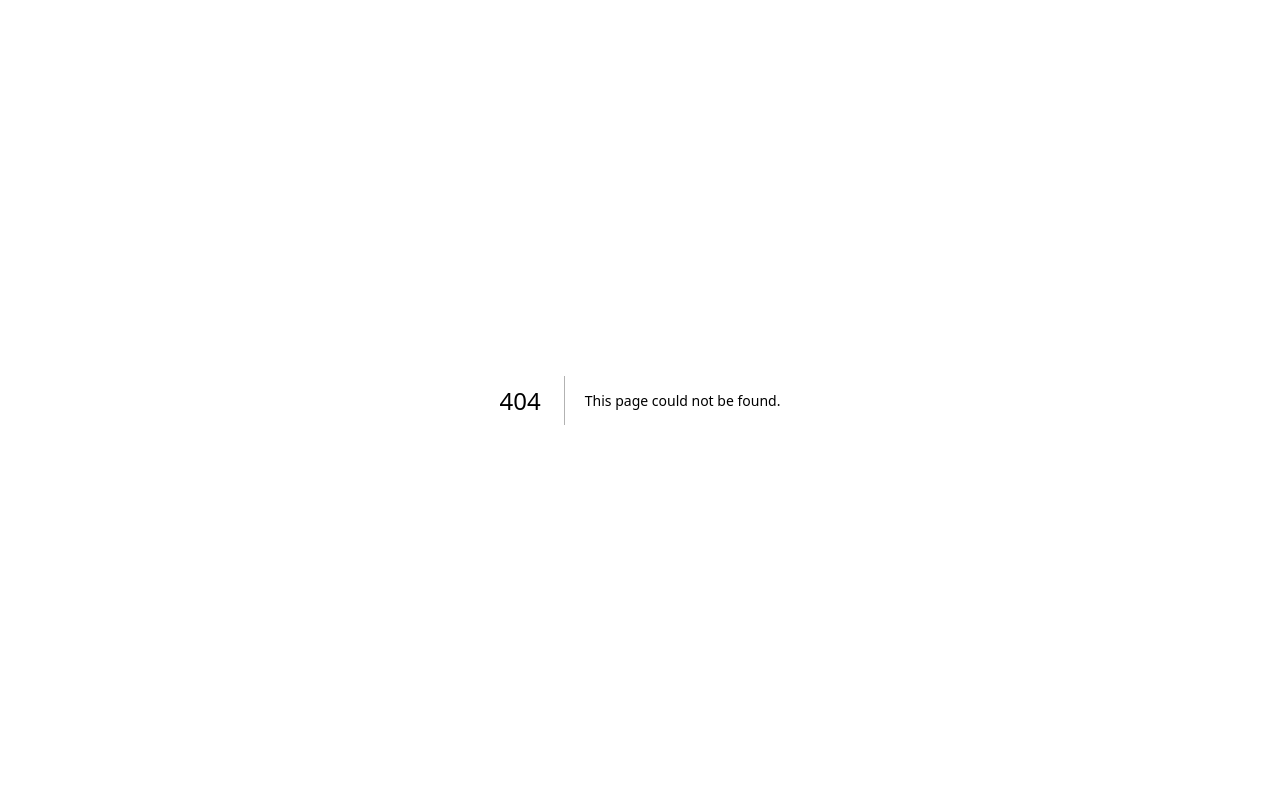
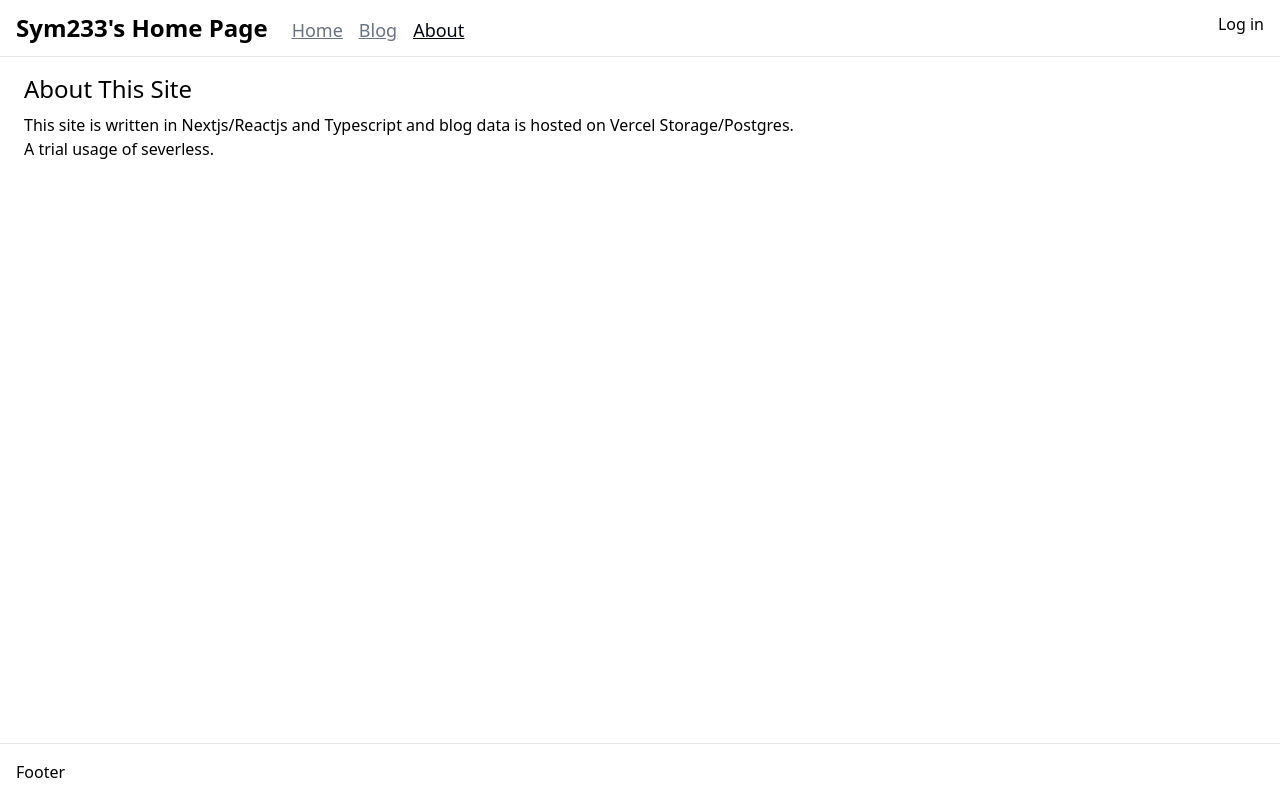
Before and after one commit to sym233/my-nextjs-app, a Next.js app: page /about in a window 1280 px wide. Before the commit this address had no page. Built offline with nearby package versions, Linux system fonts and the light colour scheme.

Commit message:
about page

```diff
--- /dev/null
+++ b/src/app/(with-header)/about/page.tsx
@@ -0,0 +1,9 @@
+const About = () => {
+  return (<>
+    <h3 className="text-2xl my-2">About This Site</h3>
+    <p>This site is written in Nextjs/Reactjs and Typescript and blog data is hosted on Vercel Storage/Postgres.</p>
+    <p>A trial usage of severless.</p>
+  </>);
+};
+
+export default About;
--- a/src/components/AppBar.tsx
+++ b/src/components/AppBar.tsx
@@ -17,6 +17,10 @@ const navLinks: NavLink[] = [
   {
     name: 'Blog',
     link: '/blog',
+  },
+  {
+    name: 'About',
+    link: '/about',
   },
 ];
 
```
